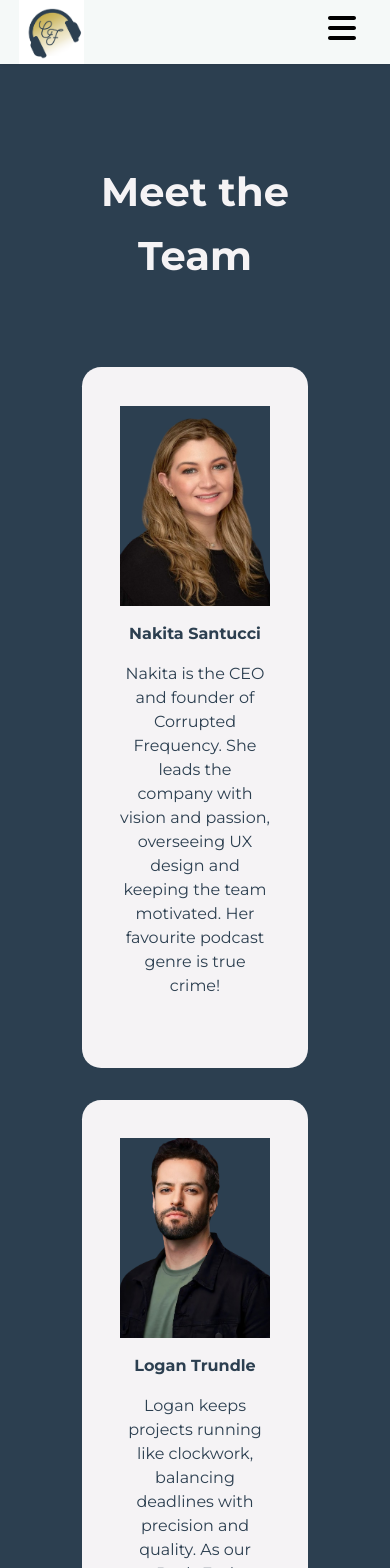
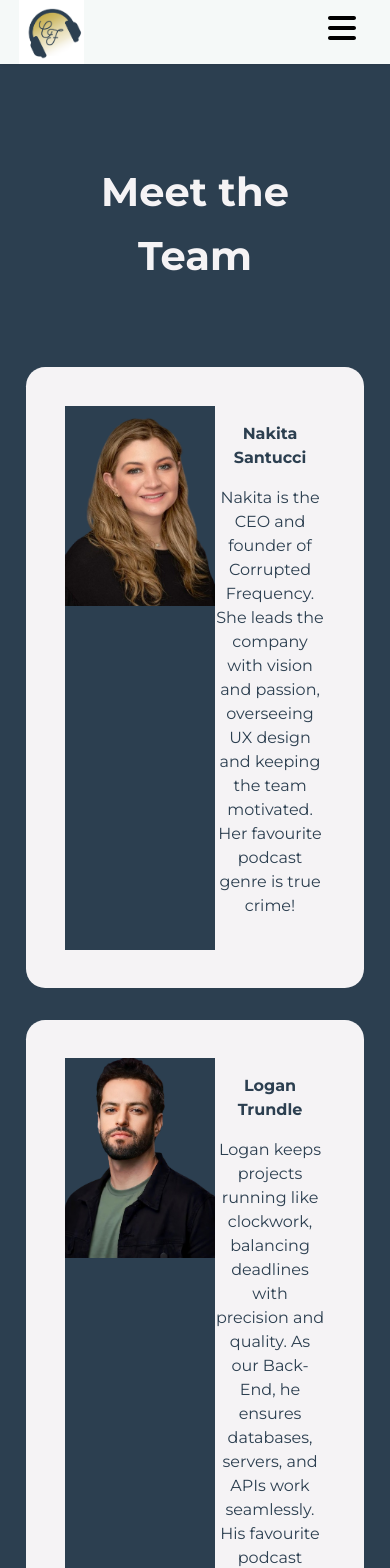
Before and after one commit to cgojk/Podcast_frontend_part1, a React (Vite) app: page /about in a window 390 px wide. Shown: the top 1568 px of the page. Built offline with nearby package versions, Linux system fonts and the light colour scheme; no server answers.

Commit message:
update teams

```diff
--- a/src/components/Quiz.jsx
+++ b/src/components/Quiz.jsx
@@ -78,7 +78,7 @@ export default function Quiz() {
       }
     } catch (err) {
       setError(
-        "Oops! Something went wrong. Maybe try a different option for some great podcasts!"
+        "Oops! Something went wrong. Maybe try a different option for some great podcasts or check our list of podcasts!"
       );
     } finally {
       setLoading(false);
--- a/src/components/Team.jsx
+++ b/src/components/Team.jsx
@@ -11,7 +11,7 @@ export default function Team(){
   {
     image: './images/about/team1.png',
     alt: 'Portrait of Logan Trundle, back-end architect',
-    text: 'Logan keeps projects running like clockwork, balancing deadlines with precision and quality. As our Back-End Architect, he ensures databases, servers, and APIs work seamlessly behind the scenes. His favourite podcast genre is fiction!',
+    text: 'Logan keeps projects running like clockwork, balancing deadlines with precision and quality. As our Back-End, he ensures databases, servers, and APIs work seamlessly. His favourite podcast genre is fiction!',
     name: 'Logan Trundle',
   },
   {
--- a/src/styles/_queries.scss
+++ b/src/styles/_queries.scss
@@ -19,6 +19,9 @@
    .podcast-content_detail{
     gap:0.1em;
 
+  }
+   .testimonials__container {
+    grid-template-columns: repeat(2, 1fr);
   }
 
 }
@@ -64,50 +67,7 @@
    }
  }
 
-// .sm-container {
-//   max-width: 600px;
-//   margin: 0 auto;
-//   padding: 1.5rem;
-//   display: flex;
-//   flex-direction: column;
-//   background-color: var(--base-txt-color);
-//   color: var(--body-bg);
-//   gap: 1rem;
-//   border-radius: 8px;
-// }
 
-// .quiz-card {
-//   display: flex;
-//   flex-direction: column;
-//   flex: 1;
-//   border: 1px solid #ccc;
-//   padding: 1rem;
-//   border-radius: 8px;
-// }
-
-// .podcast-results-quiz {
-//   display: flex;
-//   flex-direction: column;
-//   flex: 1;
-//   border: 1px solid #ccc;
-//   padding: 1rem;
-//   border-radius: 8px;
-//   min-height: 400px;
-//   overflow-y: auto;
-//   background-color: var(--body-bg);
-//   color: var(--base-txt-color);
-// }
-
-// .podcast-results-quiz {
-//   opacity: 0;
-//   transform: translateY(10px);
-//   transition: opacity 0.5s ease, transform 0.5s ease;
-// }
-
-// .podcast-results-quiz.show {
-//   opacity: 1;
-//   transform: translateY(0);
-// }
 
 @media (max-width:768px){
 
@@ -173,6 +133,12 @@
   .podcast-icons{
   margin-top: 1.5em;
   }
+  // team seciton styles
+  .aboutteam__card{
+    display:flex;
+    padding:0;
+  }
+
 
   // .podcast-content {
   //   margin-top: 1.5em;
--- a/src/styles/index.css
+++ b/src/styles/index.css
@@ -369,6 +369,9 @@ fieldset {
   .podcast-content_detail {
     gap: 0.1em;
   }
+  .testimonials__container {
+    grid-template-columns: repeat(2, 1fr);
+  }
 }
 @media (max-width: 992px) {
   .hero {
@@ -450,6 +453,10 @@ fieldset {
   }
   .podcast-icons {
     margin-top: 1.5em;
+  }
+  .aboutteam__card {
+    display: flex;
+    padding: 0;
   }
   .podcast-content_detail {
     gap: 0.1em;
```
Also changed, not shown: 1 other file (tests, documents, lock files or other folders).
